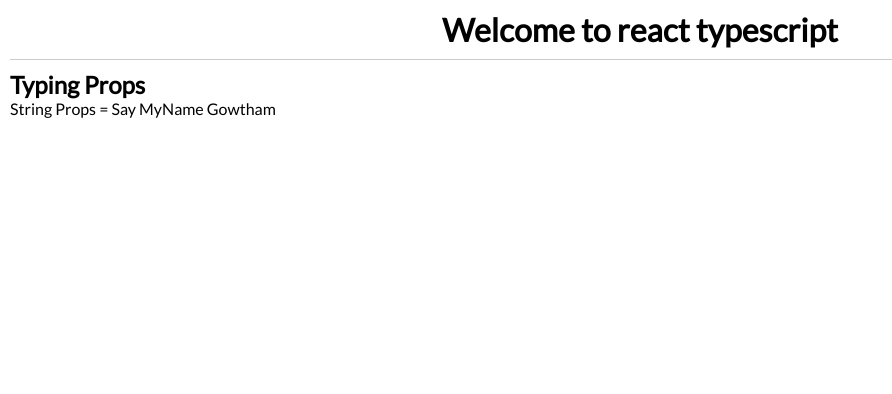
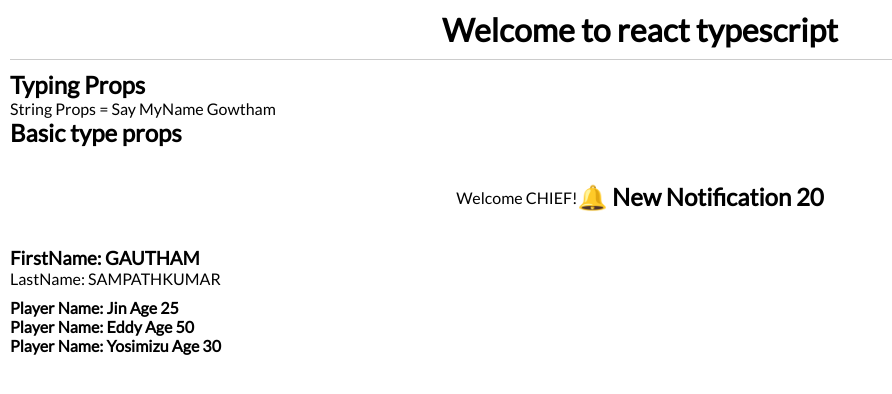
Before and after one commit to Stylish-Developer/React-Ts-beginnerToIntermediate, a React (Create React App) app: page / in a window 1280 px wide. Shown: the top 394 px of the page, without its empty margins (0-892 px from the left). Built offline with nearby package versions, Linux system fonts and the light colour scheme.

Commit message:
Basic props are workouted ( number,boolean,object,array of object  )

```diff
--- a/src/App.tsx
+++ b/src/App.tsx
@@ -1,4 +1,5 @@
 import './App.css';
+import BasicProps from './components/basic-props';
 import TypingProps from './components/typing-props';
 
 // -- ROOT COMPONENT
@@ -8,6 +9,7 @@ const App = () => {
       <div className='container'>
         <h1 className='title'>Welcome to react typescript</h1>
         <TypingProps />
+        <BasicProps />
       </div>
     </>
   )
--- /dev/null
+++ b/src/components/basic-props/BasicProps.tsx
@@ -0,0 +1,39 @@
+// -- Types
+interface Props {
+    notification: number;
+    isLoggedIn: boolean | null;
+    name: { firstName: string; lastName: string; };
+    names: { name: string; age: number; }[]
+}
+
+interface styleProps {
+    display: string, justifyContent: string, alignItems: string, height: string;
+}
+
+const BasicTypeProps = (props: Props) => {
+    const { notification = 0, isLoggedIn, name: { firstName, lastName }, names } = props;
+
+    const style: styleProps = { display: 'flex', justifyContent: 'center', alignItems: 'center', height: '100px' }
+    return (
+        <>
+            {isLoggedIn ? <div style={style}>
+                <p>Welcome CHIEF!</p>
+                <h2>🔔 New Notification {notification} </h2>
+            </div> : <p style={style}>Welcome guest</p>}
+
+            <div>
+                <h3>FirstName: {firstName}</h3>
+                <p>LastName: {lastName}</p>
+            </div>
+            <div style={{ marginTop: '10px' }}>
+                {names.map(name => (
+                    <>
+                        <h4>Player Name: {name.name} Age {name.age}</h4>
+                    </>
+                ))}
+            </div>
+        </>
+    )
+}
+
+export default BasicTypeProps;
--- /dev/null
+++ b/src/components/basic-props/index.tsx
@@ -0,0 +1,37 @@
+import { useEffect, useState } from "react";
+import BasicTypeProps from "./BasicProps";
+
+// -- BASIC TYPESCRIPT PROPS
+const BasicProps = () => {
+    // -- for boolean & number type concept
+    const [isLoggedIn, setIsLoggedIn] = useState<boolean | null>(null); // -- BONUS STEPS Don't worry about it here, we'll talk about it later
+
+    setTimeout(() => {
+        setIsLoggedIn(!isLoggedIn)
+    }, 3000);
+
+    // -- object type concept
+    const Myname = {
+        firstName: 'GAUTHAM',
+        lastName: "SAMPATHKUMAR"
+    }
+
+    const names = [
+        { name: 'Jin', age: 25 },
+        { name: 'Eddy', age: 50 },
+        { name: 'Yosimizu', age: 30 },
+    ]
+
+    useEffect(() => {
+        setIsLoggedIn(false);
+    }, []);
+
+    return (
+        <>
+            <h2>Basic type props</h2>
+            <BasicTypeProps notification={20} isLoggedIn={isLoggedIn} name={Myname} names={names} />
+        </>
+    )
+}
+
+export default BasicProps;
```
